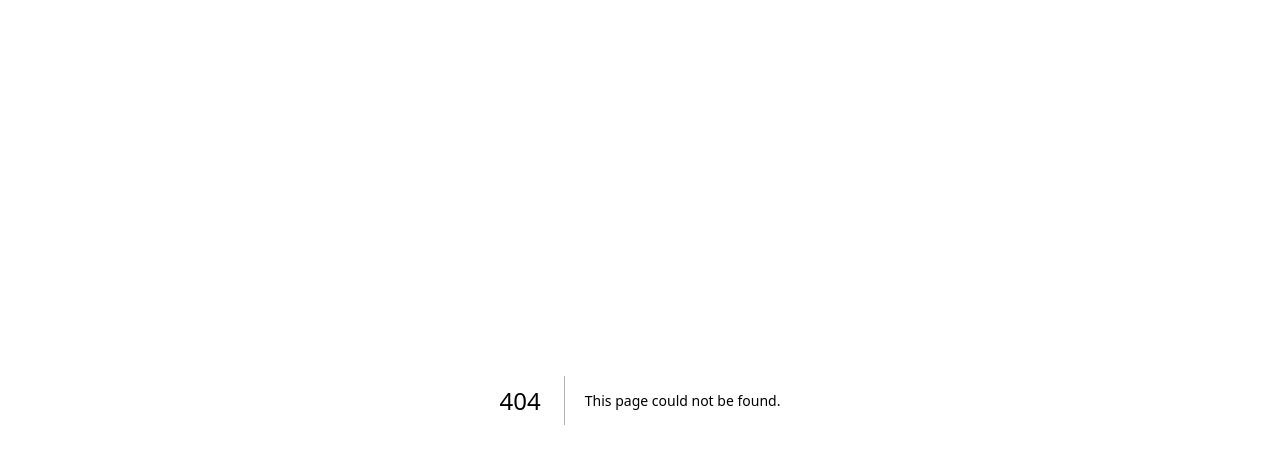
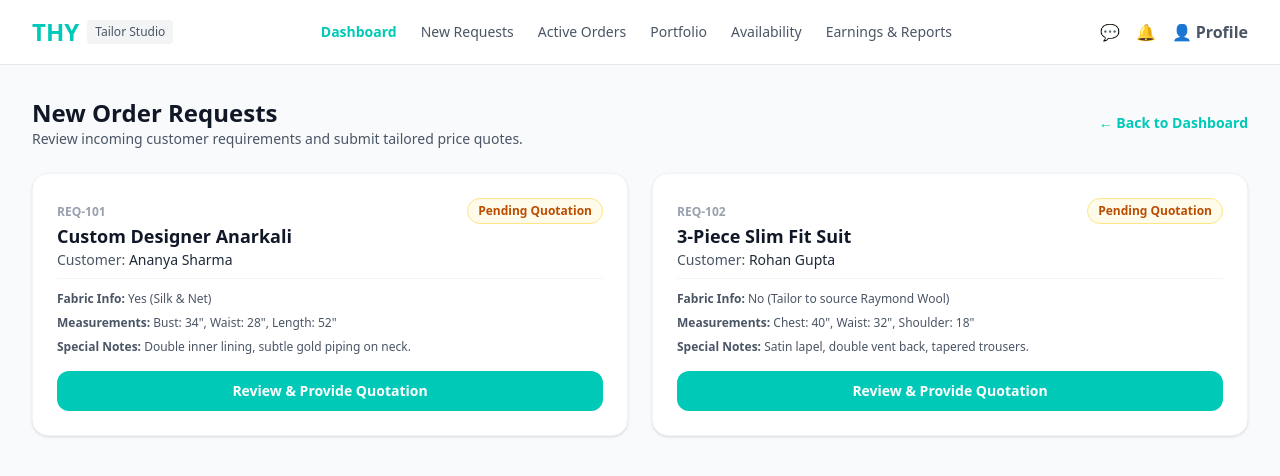
Before and after one commit to Sarvesh-Ragav/THY, a Next.js app: page /tailor-dashboard/new-requests in a window 1280 px wide. Before the commit this address had no page. Shown: the top 476 px of the page. Built offline with nearby package versions, Linux system fonts and the light colour scheme.

Commit message:
Added new-requests quotation workflow page

```diff
--- /dev/null
+++ b/src/app/tailor-dashboard/new-requests/page.tsx
@@ -0,0 +1,190 @@
+'use client';
+
+import React, { useState } from 'react';
+import Link from 'next/link';
+
+// Mock request data matching the HLD flowchart
+const initialRequests = [
+  {
+    id: 'REQ-101',
+    customerName: 'Ananya Sharma',
+    garmentType: 'Custom Designer Anarkali',
+    fabricProvided: 'Yes (Silk & Net)',
+    measurements: 'Bust: 34", Waist: 28", Length: 52"',
+    requirements: 'Double inner lining, subtle gold piping on neck.',
+    status: 'Pending Quotation', // 'Pending Quotation' | 'Quotation Submitted'
+  },
+  {
+    id: 'REQ-102',
+    customerName: 'Rohan Gupta',
+    garmentType: '3-Piece Slim Fit Suit',
+    fabricProvided: 'No (Tailor to source Raymond Wool)',
+    measurements: 'Chest: 40", Waist: 32", Shoulder: 18"',
+    requirements: 'Satin lapel, double vent back, tapered trousers.',
+    status: 'Pending Quotation',
+  },
+];
+
+export default function NewOrderRequestsPage() {
+  const [requests, setRequests] = useState(initialRequests);
+  const [selectedRequest, setSelectedRequest] = useState<typeof initialRequests[0] | null>(null);
+  const [quotePrice, setQuotePrice] = useState('');
+  const [estimatedDays, setEstimatedDays] = useState('');
+  const [notes, setNotes] = useState('');
+
+  const handleOpenQuoteModal = (req: typeof initialRequests[0]) => {
+    setSelectedRequest(req);
+    setQuotePrice('');
+    setEstimatedDays('');
+    setNotes('');
+  };
+
+  const handleSubmitQuote = (e: React.FormEvent) => {
+    e.preventDefault();
+    if (!selectedRequest) return;
+
+    setRequests((prev) =>
+      prev.map((r) =>
+        r.id === selectedRequest.id ? { ...r, status: 'Quotation Submitted' } : r
+      )
+    );
+    setSelectedRequest(null);
+  };
+
+  return (
+    <div className="space-y-6">
+      {/* Top Navigation / Breadcrumb */}
+      <div className="flex items-center justify-between">
+        <div>
+          <h1 className="text-2xl font-bold text-gray-900">New Order Requests</h1>
+          <p className="text-sm text-gray-600">Review incoming customer requirements and submit tailored price quotes.</p>
+        </div>
+        <Link
+          href="/tailor-dashboard"
+          className="text-sm font-semibold text-[#00c9b7] hover:underline"
+        >
+          ← Back to Dashboard
+        </Link>
+      </div>
+
+      {/* Requests List Grid */}
+      <div className="grid grid-cols-1 md:grid-cols-2 gap-6">
+        {requests.map((req) => (
+          <div key={req.id} className="bg-white p-6 rounded-2xl shadow-sm border border-gray-100 flex flex-col justify-between space-y-4">
+            <div>
+              <div className="flex justify-between items-start mb-2">
+                <div>
+                  <span className="text-xs font-semibold text-gray-400">{req.id}</span>
+                  <h3 className="text-lg font-bold text-gray-900">{req.garmentType}</h3>
+                  <p className="text-sm text-gray-600">Customer: <span className="font-medium text-gray-800">{req.customerName}</span></p>
+                </div>
+                <span className={`px-2.5 py-1 rounded-full text-xs font-bold ${
+                  req.status === 'Pending Quotation'
+                    ? 'bg-amber-50 text-amber-700 border border-amber-200'
+                    : 'bg-green-50 text-green-700 border border-green-200'
+                }`}>
+                  {req.status}
+                </span>
+              </div>
+
+              <div className="space-y-2 pt-3 border-t border-gray-100 text-xs text-gray-600">
+                <p><strong>Fabric Info:</strong> {req.fabricProvided}</p>
+                <p><strong>Measurements:</strong> {req.measurements}</p>
+                <p><strong>Special Notes:</strong> {req.requirements}</p>
+              </div>
+            </div>
+
+            {req.status === 'Pending Quotation' ? (
+              <button
+                onClick={() => handleOpenQuoteModal(req)}
+                className="w-full py-2.5 bg-[#00c9b7] text-white font-semibold rounded-xl text-sm hover:bg-[#00b5a4] transition-colors"
+              >
+                Review & Provide Quotation
+              </button>
+            ) : (
+              <div className="w-full py-2 bg-gray-50 text-gray-500 text-center font-medium rounded-xl text-xs">
+                Quotation Sent – Awaiting Customer Response
+              </div>
+            )}
+          </div>
+        ))}
+      </div>
+
+      {/* Quotation Submission Modal */}
+      {selectedRequest && (
+        <div className="fixed inset-0 bg-black/40 backdrop-blur-sm flex items-center justify-center p-4 z-50">
+          <div className="bg-white rounded-2xl p-6 w-full max-w-lg shadow-xl space-y-5">
+            <div className="flex justify-between items-center border-b pb-3">
+              <h2 className="font-bold text-gray-900 text-lg">Provide Quotation - {selectedRequest.id}</h2>
+              <button
+                onClick={() => setSelectedRequest(null)}
+                className="text-gray-400 hover:text-gray-600 font-bold text-lg"
+              >
+                ✕
+              </button>
+            </div>
+
+            <form onSubmit={handleSubmitQuote} className="space-y-4">
+              <div>
+                <label className="block text-xs font-semibold text-gray-700 mb-1">
+                  Estimated Price (₹)
+                </label>
+                <input
+                  type="number"
+                  required
+                  placeholder="e.g. 2500"
+                  value={quotePrice}
+                  onChange={(e) => setQuotePrice(e.target.value)}
+                  className="w-full px-3 py-2 border rounded-xl text-sm focus:outline-none focus:ring-2 focus:ring-[#00c9b7]"
+                />
+              </div>
+
+              <div>
+                <label className="block text-xs font-semibold text-gray-700 mb-1">
+                  Estimated Completion (Days)
+                </label>
+                <input
+                  type="number"
+                  required
+                  placeholder="e.g. 5"
+                  value={estimatedDays}
+                  onChange={(e) => setEstimatedDays(e.target.value)}
+                  className="w-full px-3 py-2 border rounded-xl text-sm focus:outline-none focus:ring-2 focus:ring-[#00c9b7]"
+                />
+              </div>
+
+              <div>
+                <label className="block text-xs font-semibold text-gray-700 mb-1">
+                  Notes for Customer
+                </label>
+                <textarea
+                  rows={3}
+                  placeholder="Include details on fabric sourcing, stitching timeline, fittings, etc."
+                  value={notes}
+                  onChange={(e) => setNotes(e.target.value)}
+                  className="w-full px-3 py-2 border rounded-xl text-sm focus:outline-none focus:ring-2 focus:ring-[#00c9b7]"
+                />
+              </div>
+
+              <div className="flex justify-end gap-3 pt-3 border-t">
+                <button
+                  type="button"
+                  onClick={() => setSelectedRequest(null)}
+                  className="px-4 py-2 border rounded-xl text-xs font-semibold text-gray-600 hover:bg-gray-50"
+                >
+                  Cancel
+                </button>
+                <button
+                  type="submit"
+                  className="px-4 py-2 bg-[#00c9b7] text-white rounded-xl text-xs font-semibold hover:bg-[#00b5a4]"
+                >
+                  Submit Quotation
+                </button>
+              </div>
+            </form>
+          </div>
+        </div>
+      )}
+    </div>
+  );
+}
```
